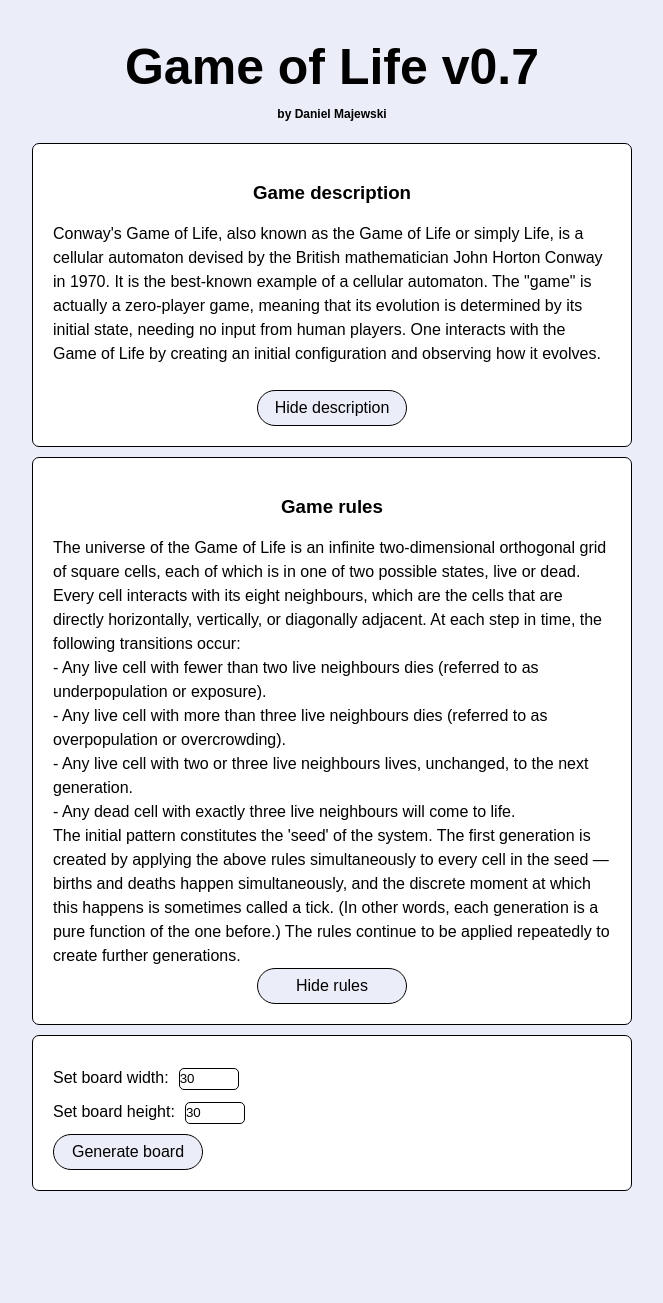
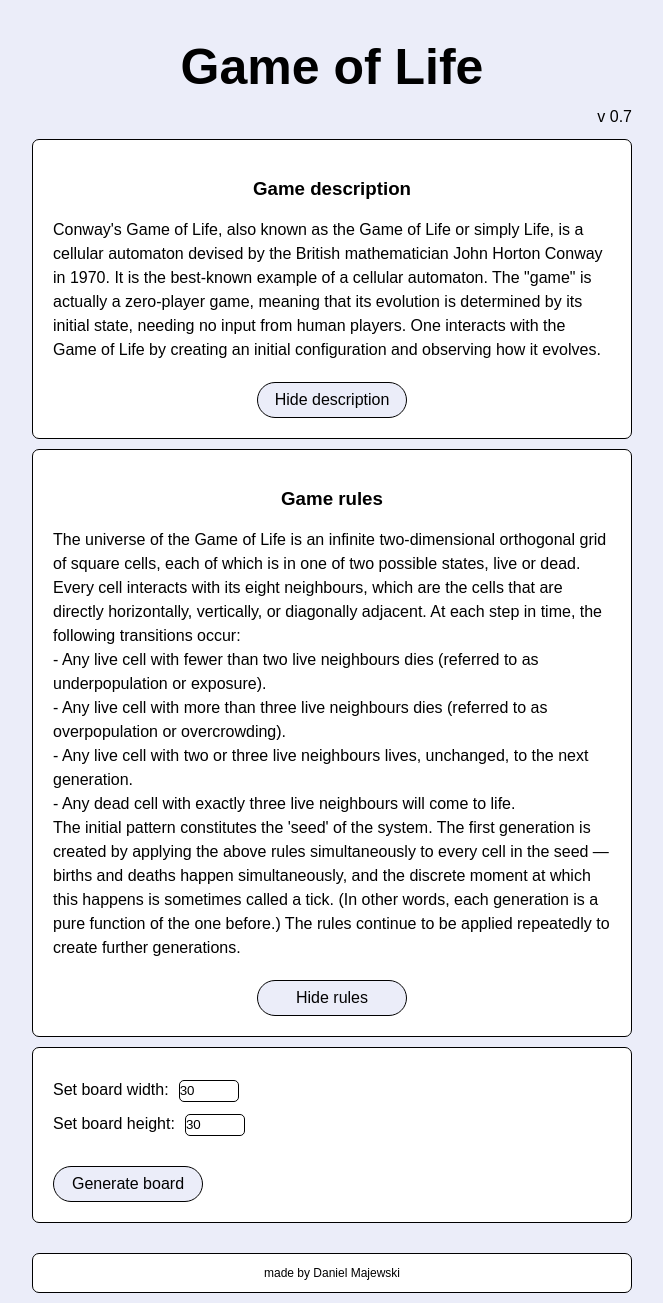
Before and after one commit to MajewskiDaniel/Game-of-Life-Angular, an Angular app: page / in a window 1280 px wide. Shown: the whole page, without its empty margins (308-971 px from the left). Before the commit the page ends 1191 px from the top, so only its background shows below. Built offline with nearby package versions, Linux system fonts and the light colour scheme.

Commit message:
need to refactor some code

```diff
--- a/src/app/app.component.css
+++ b/src/app/app.component.css
@@ -10,11 +10,6 @@ h1 {
   text-align: center;
   font-size: 50px;
   margin: 30px auto 0;
-}
-h2 {
-  text-align: center;
-  font-size: 12px;
-  margin-bottom: 20px;
 }
 h3 {
   margin: 15px;
@@ -34,7 +29,9 @@ h3 {
 }
 .descrBtn,
 .rulesBtn,
-.genBtn {
+.genBtn,
+.startBtn,
+.resetBtn {
   width: 150px;
 }
 
@@ -63,6 +60,7 @@ button {
   background-color: white;
   font-size: 16px;
   padding: 5px;
+  margin-top: 20px;
   border: 1px solid black;
   border-radius: 18px;
   background-color: #ebedf9;
@@ -73,9 +71,14 @@ button {
   border: 1px solid black;
   width: 600px;
   margin-top: 10px;
+  margin-bottom: 10px;
   padding: 20px;
   background-color: white;
   border-radius: 7px;
+}
+.startBtn,
+.resetBtn {
+  margin: 20px 20px 0 0;
 }
 .wrapper {
   display: flex;
@@ -83,6 +86,11 @@ button {
   align-items: center;
   background-color: #ebedf9;
 }
+.bold {
+  font-weight: bold;
+}
+
+/* -------------------- board styles ------------------- */
 .board {
   display: flex;
   flex-direction: column;
@@ -104,3 +112,17 @@ button {
 .living {
   background-color: black;
 }
+
+/* -------------------- footer ------------------- */
+
+footer {
+  border: 1px solid black;
+  width: 600px;
+  margin-top: 30px;
+  margin-bottom: 10px;
+  padding: 10px;
+  background-color: white;
+  border-radius: 7px;
+  text-align: center;
+  font-size: 12px;
+}
--- a/src/app/app.component.html
+++ b/src/app/app.component.html
@@ -1,7 +1,7 @@
 <div class="wrapper">
   <div class="home">
-    <h1>Game of Life v0.7</h1>
-    <h2>by Daniel Majewski</h2>
+    <h1>Game of Life</h1>
+    <p style="text-align: right;">v 0.7</p>
     <div class="description">
       <h3>Game description</h3>
       <span *ngIf="showDescr"
@@ -13,11 +13,9 @@
         One interacts with the Game of Life by creating an initial configuration
         and observing how it evolves.</span
       >
-      <br />
       <button class="descrBtn" (click)="onDescriptionBtn()">
         {{ descrBtn }}
       </button>
-    </div>
     </div>
     <div class="gameRules">
       <h3>Game rules</h3>
@@ -32,16 +30,18 @@
         more than three live neighbours dies (referred to as overpopulation or
         overcrowding). <br />- Any live cell with two or three live neighbours
         lives, unchanged, to the next generation. <br />- Any dead cell with
-      exactly three live neighbours will come to life. <br />The initial pattern
-      constitutes the 'seed' of the system. The first generation is created by
-      applying the above rules simultaneously to every cell in the seed — births
-      and deaths happen simultaneously, and the discrete moment at which this
-      happens is sometimes called a tick. (In other words, each generation is a
-      pure function of the one before.) The rules continue to be applied
-      repeatedly to create further generations.</span
+        exactly three live neighbours will come to life. <br />The initial
+        pattern constitutes the 'seed' of the system. The first generation is
+        created by applying the above rules simultaneously to every cell in the
+        seed — births and deaths happen simultaneously, and the discrete moment
+        at which this happens is sometimes called a tick. (In other words, each
+        generation is a pure function of the one before.) The rules continue to
+        be applied repeatedly to create further generations.</span
       >
       <button class="rulesBtn" (click)="onRulesBtn()">{{ rulesBtn }}</button>
     </div>
+  </div>
+
   <div class="boardGenerator">
     <div class="boardWidth">
       <span>Set board width:</span>
@@ -57,28 +57,22 @@
   </div>
   <div class="gameInputs" *ngIf="board.length > 0">
     <div class="numOfGens">
-      <span>Number of generations (0 to infinite):</span>
-      <input
-        type="number"
-        value="0"
-        (input)="onInputGens($event.target.value)"
-      />
+      <span>Number of generations (set 0 to infinite):</span>
+      <input type="number" [(ngModel)]="generationLimit" />
       <br />
     </div>
     <div class="gameSpeed">
-      <span>Single generation length in seconds:</span>
-      <input
-        type="number"
-        value="0.5"
-        (input)="onInputSpeed($event.target.value)"
-      />
+      <span>Single generation length in miliseconds:</span>
+      <input type="number" [(ngModel)]="gameSpeed" />
       <br />
     </div>
     <div class="startSection">
-      <span>Set living cells on the board and press Start</span>
-      <button class="play" (click)="onStart()">Start</button>
+      <br />
+      <span class="bold">Set living cells on the board and press Start</span
+      ><br />
+      <button class="startBtn" (click)="onStart()">Start</button>
       <!-- <button class="pause" (click)="onPause()">Pause</button> -->
-      <button class="reset" (click)="onGenerate()">Reset</button>
+      <button class="resetBtn" (click)="onGenerate()">Stop</button>
     </div>
   </div>
 
@@ -92,4 +86,7 @@
       ></div>
     </div>
   </div>
+  <footer>
+    made by Daniel Majewski
+  </footer>
 </div>
--- a/src/app/app.component.ts
+++ b/src/app/app.component.ts
@@ -15,7 +15,7 @@ export class AppComponent {
   };
   public board = [];
   public generationLimit = 0;
-  public gameSpeed;
+  public gameSpeed = 500;
   public showDescr = true;
   public descrBtn = "Hide description";
   public showRules = true;
@@ -38,9 +38,6 @@ export class AppComponent {
     );
     this.board = this.boardService.board;
   }
-  onInputGens(generationLimit) {
-    this.generationLimit = generationLimit;
-  }
   onStart() {
     this.boardService.startGame(this.generationLimit, this.gameSpeed);
     this.board = this.boardService.board;
@@ -51,7 +48,4 @@ export class AppComponent {
   onCellClick(i, j) {
     this.boardService.toggleCell(i, j);
   }
-  onInputSpeed(gameSpeed) {
-    this.gameSpeed = gameSpeed * 1000;
-  }
 }
```
Lines whose indentation alone changed are shown as unchanged.
